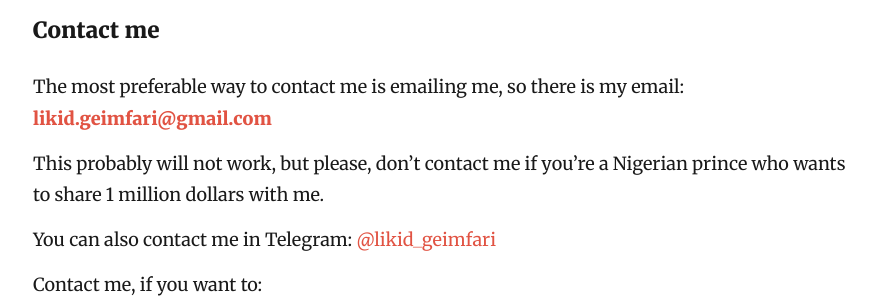
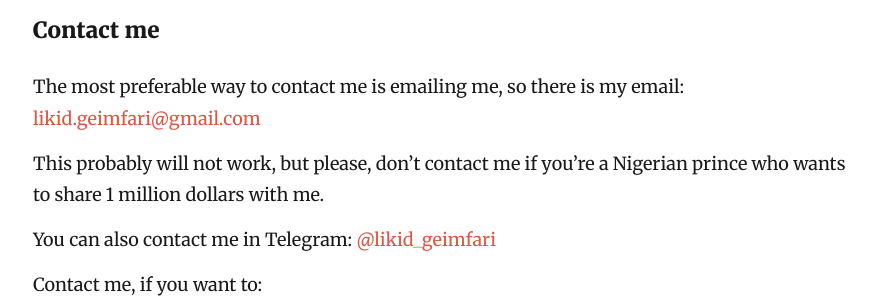
Before and after one commit to lk-geimfari/lk-geimfari.github.io, a Jekyll site: the page built from _pages/about.md, in a window 1280 px wide. Shown: the part 511-811 px from the top of the page, without its empty margins (196-1072 px from the left). Built offline with Jekyll 4.4.1, drawn with Linux system fonts in a browser that asks for light colours; nearby versions of some CDN libraries.

```diff
--- a/_pages/about.md
+++ b/_pages/about.md
@@ -18,7 +18,7 @@ Generally, I work with `Python` and `JavaScript`, but I’m also familiar with
 #### Contact me
 
 The most preferable way to contact me is emailing me, so there is my
-email: <a href="mailto:likid.geimfari@gmail.com"><b>likid.geimfari@gmail.com</b></a>
+email: <a href="mailto:likid.geimfari@gmail.com">likid.geimfari@gmail.com</a>
 
 This probably will not work, but please, don’t contact me if you’re a
 Nigerian prince who wants to share 1 million dollars with me.
```
